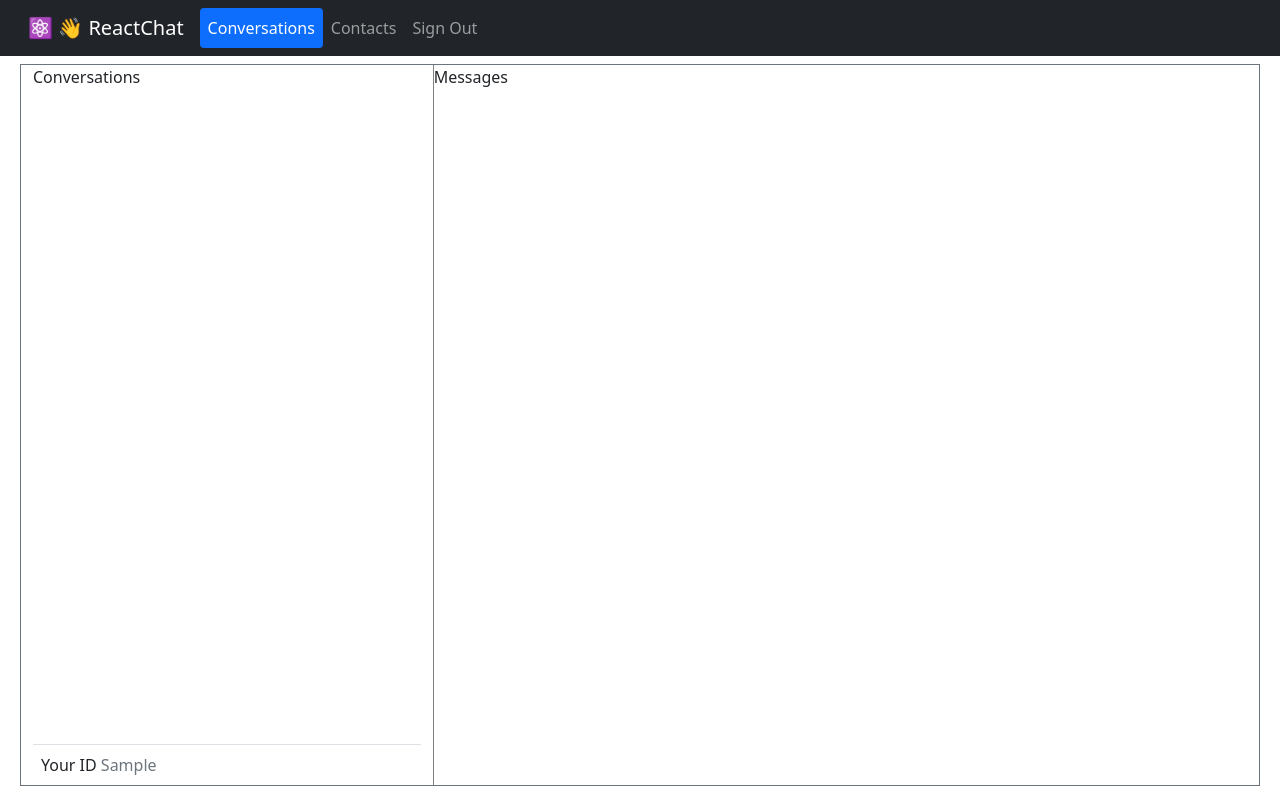
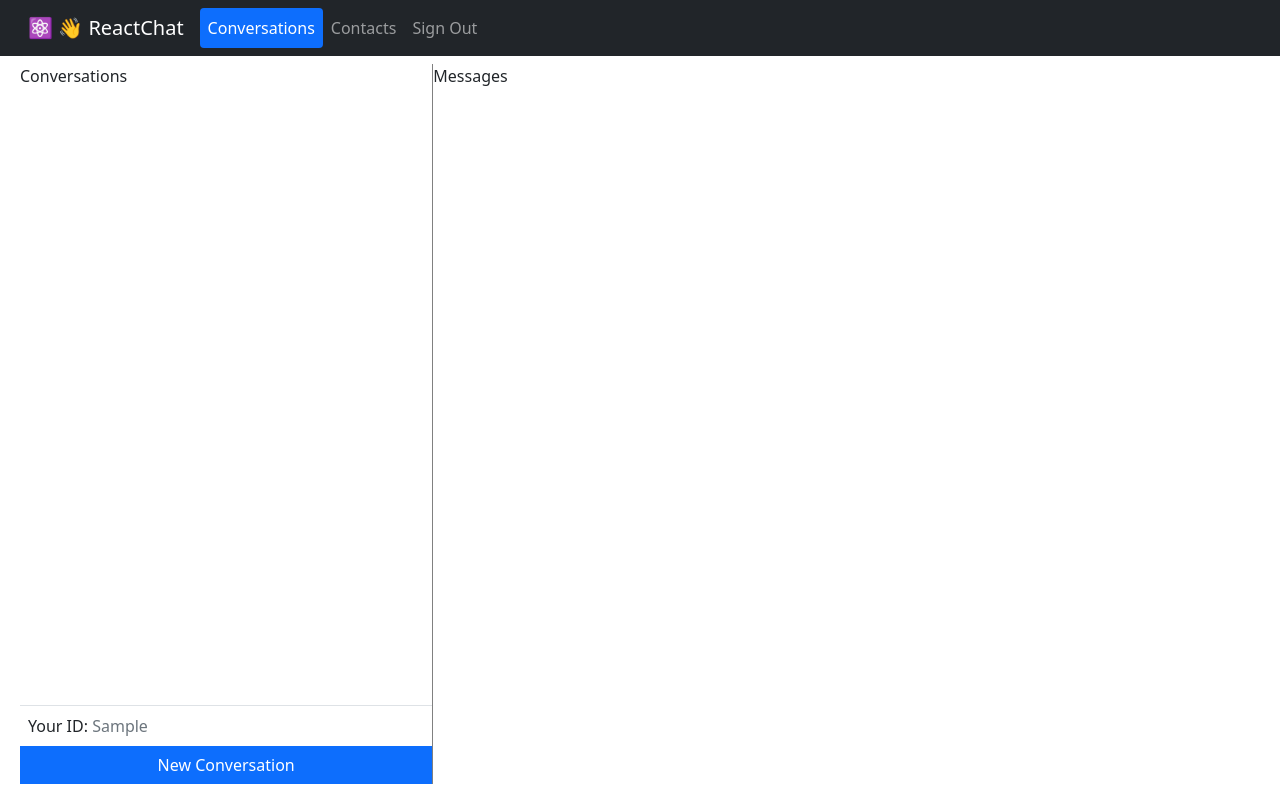
Before and after one commit to JonasBne/react-socket-chat, a React (Create React App) app in the folder client/: page / in a window 1280 px wide. Both pictures are taken after typing "Sample" into the empty fields and a click on the button "Login". Built offline with nearby package versions, Linux system fonts and the light colour scheme.

Commit message:
feat: added a modal for conversations

```diff
--- a/client/src/AuthenticatedApp.tsx
+++ b/client/src/AuthenticatedApp.tsx
@@ -18,7 +18,6 @@ function AuthenticatedApp({ id, onSignOut }: AuthenticatedAppProps) {
     setActiveKey(key);
   };
 
-  console.log(id);
   return (
     <>
       <TopNavBar
--- a/client/src/pages/Dashboard/Conversations.tsx
+++ b/client/src/pages/Dashboard/Conversations.tsx
@@ -10,7 +10,7 @@ export default function Conversations({ id }: ConversationsProps) {
   return (
     <div className="container-fluid h-100">
       <div className="d-flex h-100">
-        <div className="d-flex w-100 m-2 border border-secondary justify-content-center">
+        <div className="d-flex w-100 m-2 justify-content-center">
           <div className="col-4">
             <ConversationsList id={id} />
           </div>
--- a/client/src/pages/Dashboard/ConversationsList.tsx
+++ b/client/src/pages/Dashboard/ConversationsList.tsx
@@ -1,17 +1,36 @@
-import React from 'react';
-import { Container } from 'react-bootstrap';
+import React, { useState } from 'react';
+import { Button, Container, Modal } from 'react-bootstrap';
+import NewConversationModal from './NewConversationModal';
 
 interface ConversationsListProps {
   id: string;
 }
 
 export default function ConversationsList({ id }: ConversationsListProps) {
+  const [modalOpen, setModalOpen] = useState(false);
+
+  const handleOpenModal = () => {
+    setModalOpen(true);
+  };
+
+  const handleCloseModal = () => {
+    setModalOpen(false);
+  };
+
   return (
-    <Container className="d-flex flex-column" style={{ height: '90vh', borderRight: '1px solid gray' }}>
-      <div>Conversations</div>
-      <div className="mt-auto p-2 border-top">
-        Your ID <span className="text-muted">{id}</span>
-      </div>
-    </Container>
+    <>
+      <Container className="d-flex flex-column p-0" style={{ height: '90vh', borderRight: '1px solid gray' }}>
+        <div>Conversations</div>
+        <div className="mt-auto p-2 border-top">
+          Your ID: <span className="text-muted">{id}</span>
+        </div>
+        <Button className="rounded-0" type="button" onClick={handleOpenModal}>
+          New Conversation
+        </Button>
+      </Container>
+      <Modal show={modalOpen} onHide={handleCloseModal}>
+        <NewConversationModal />
+      </Modal>
+    </>
   );
 }
--- /dev/null
+++ b/client/src/pages/Dashboard/NewConversationModal.tsx
@@ -0,0 +1,5 @@
+import React from 'react';
+
+export default function NewConversationModal() {
+  return <div>NewConversationModal</div>;
+}
```
